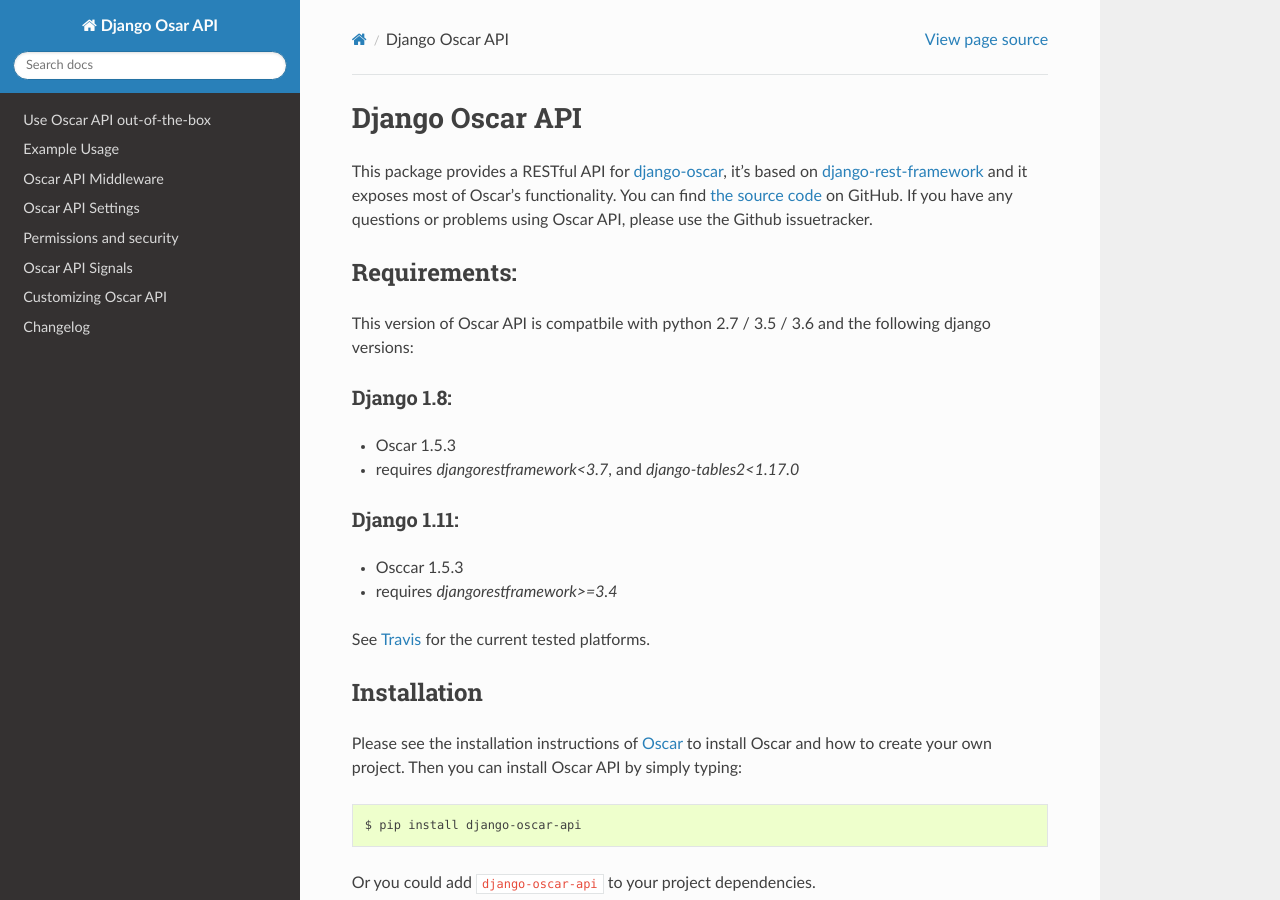
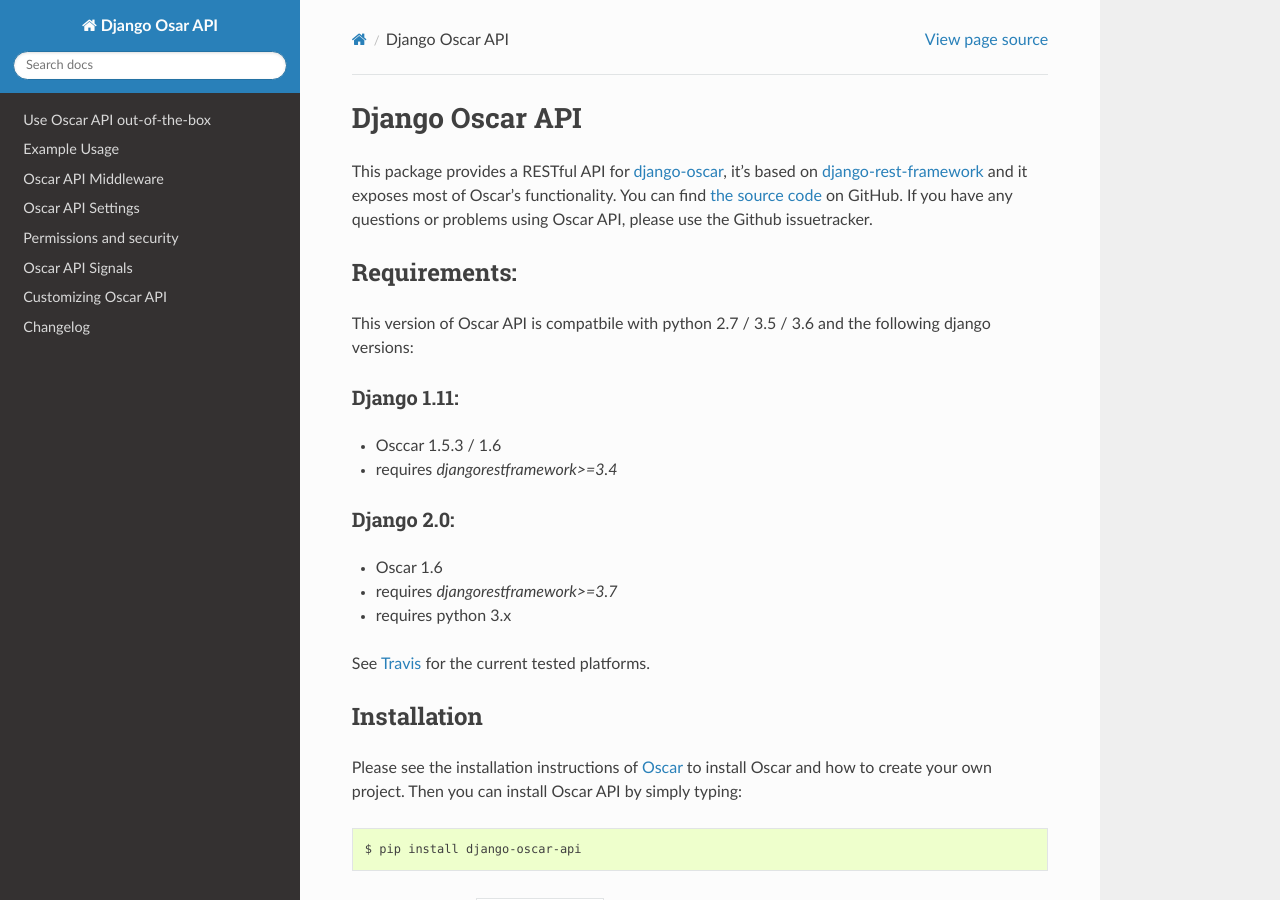
Before and after one commit to django-oscar/django-oscar-api, a Sphinx documentation site: the page built from docs/source/index.rst, in a window 1280 px wide and 900 px high. Built offline with Sphinx 7.4.7 and the Read the Docs theme 2.0.0, drawn with Linux system fonts in a browser that asks for light colours.

Commit message:
Drops Django 1.8, Added Oscar 1.6 and Django 2.0

```diff
--- a/README.rst
+++ b/README.rst
@@ -39,7 +39,7 @@
 
     urlpatterns = (
         # all the things you already have
-        url(r'^api/', include(api.urls)),
+        url(r'^api/', api.urls),
     )
 
 See the Documentation_ for more information and the Changelog_ for release notes.
--- a/docs/source/index.rst
+++ b/docs/source/index.rst
@@ -15,16 +15,16 @@
 -------------
 This version of Oscar API is compatbile with python 2.7 / 3.5 / 3.6 and the following django versions:
 
-Django 1.8:
-~~~~~~~~~~~
-- Oscar 1.5.3
-- requires `djangorestframework<3.7`, and `django-tables2<1.17.0`
-
 Django 1.11:
 ~~~~~~~~~~~~
-- Osccar 1.5.3
+- Osccar 1.5.3 / 1.6
 - requires `djangorestframework>=3.4`
 
+Django 2.0:
+~~~~~~~~~~~
+- Oscar 1.6
+- requires `djangorestframework>=3.7`
+- requires python 3.x
 
 See `Travis`_ for the current tested platforms.
 
--- a/docs/source/usage/outofthebox.rst
+++ b/docs/source/usage/outofthebox.rst
@@ -13,7 +13,7 @@
     from oscarapi.app import application as api
     urlpatterns = [
         # ... all the things you allready got
-        url(r'^api/', include(api.urls)),
+        url(r'^api/', api.urls),
     ]
 
 .. _mixed-usage-label:
--- a/setup.py
+++ b/setup.py
@@ -14,8 +14,8 @@
         'Development Status :: 4 - Beta',
         'Environment :: Web Environment',
         'Framework :: Django',
-        'Framework :: Django :: 1.8',
         'Framework :: Django :: 1.11',
+        'Framework :: Django :: 2.0',
         'Intended Audience :: Developers',
         'License :: OSI Approved :: BSD License',
         'Operating System :: Unix',
```
Also changed, not shown: .travis.yml, 3 other files.
